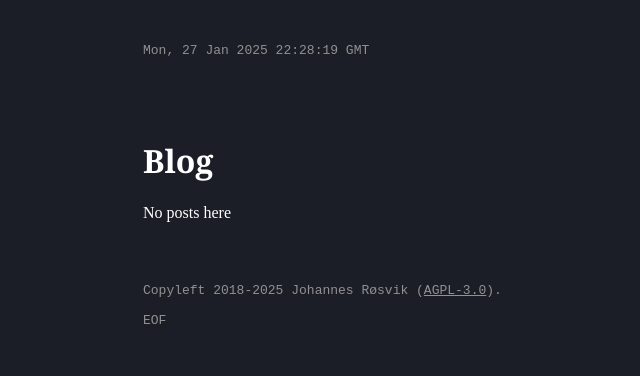
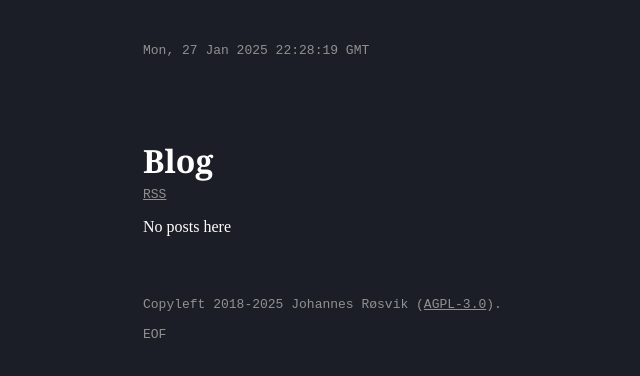
Before and after one commit to rosvik/248.no, a SvelteKit app: page /blog in a window 1280 px wide. Shown: the top 376 px of the page, without its empty margins (265-905 px from the left). Built offline with nearby package versions, Linux system fonts and the light colour scheme; a web font is replaced by a local one.

Commit message:
feat: add RSS link

```diff
--- a/src/routes/blog/+page.svelte
+++ b/src/routes/blog/+page.svelte
@@ -11,6 +11,7 @@
 </svelte:head>
 
 <h1 class="prose">Blog</h1>
+<pre><a href="/blog/rss.xml">RSS</a></pre>
 
 <ul>
 	{#each posts.toReversed() as post}
@@ -28,6 +29,9 @@
 </ul>
 
 <style>
+	h1 {
+		margin-bottom: .25ch;
+	}
 	ul {
 		padding-left: 0;
 	}
```
